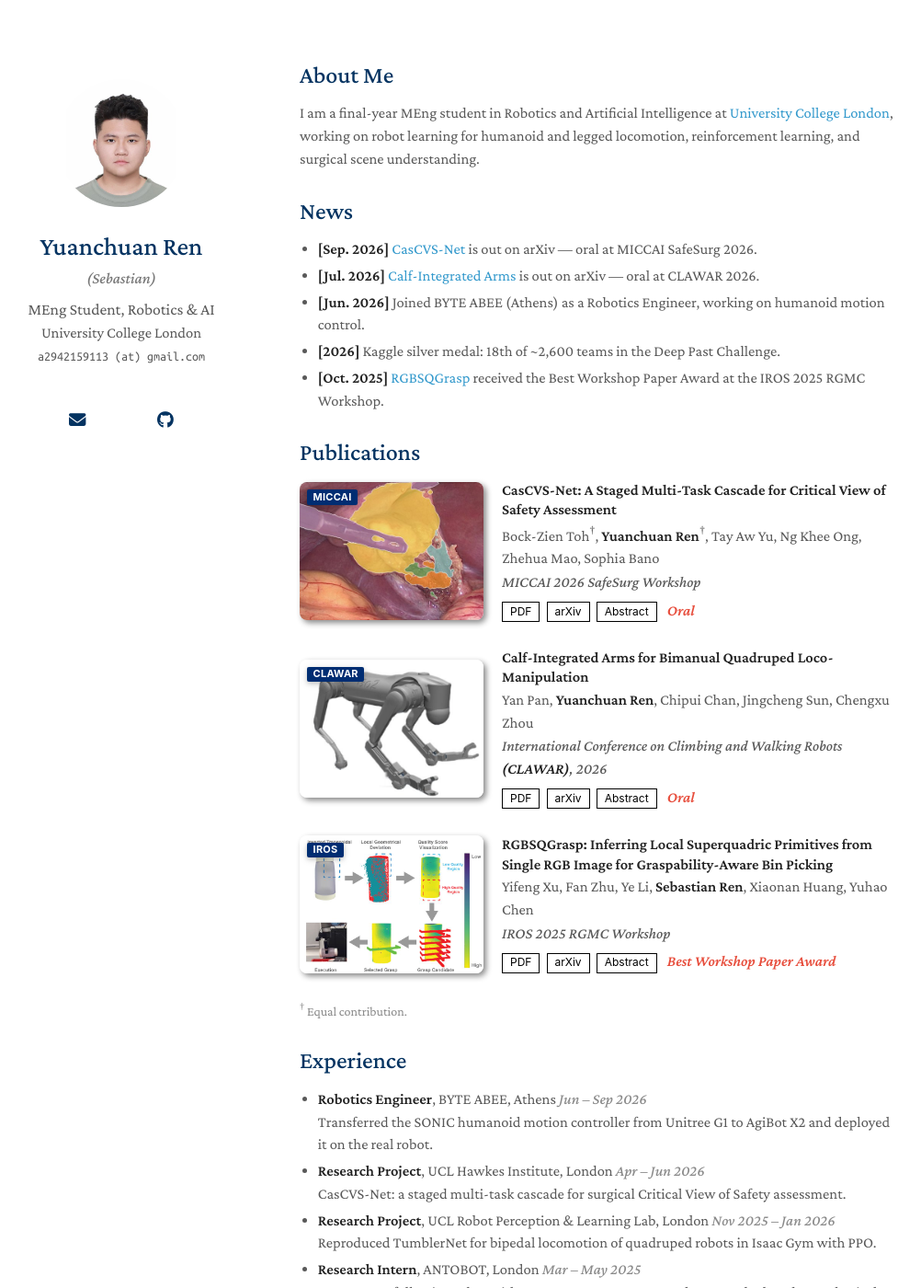
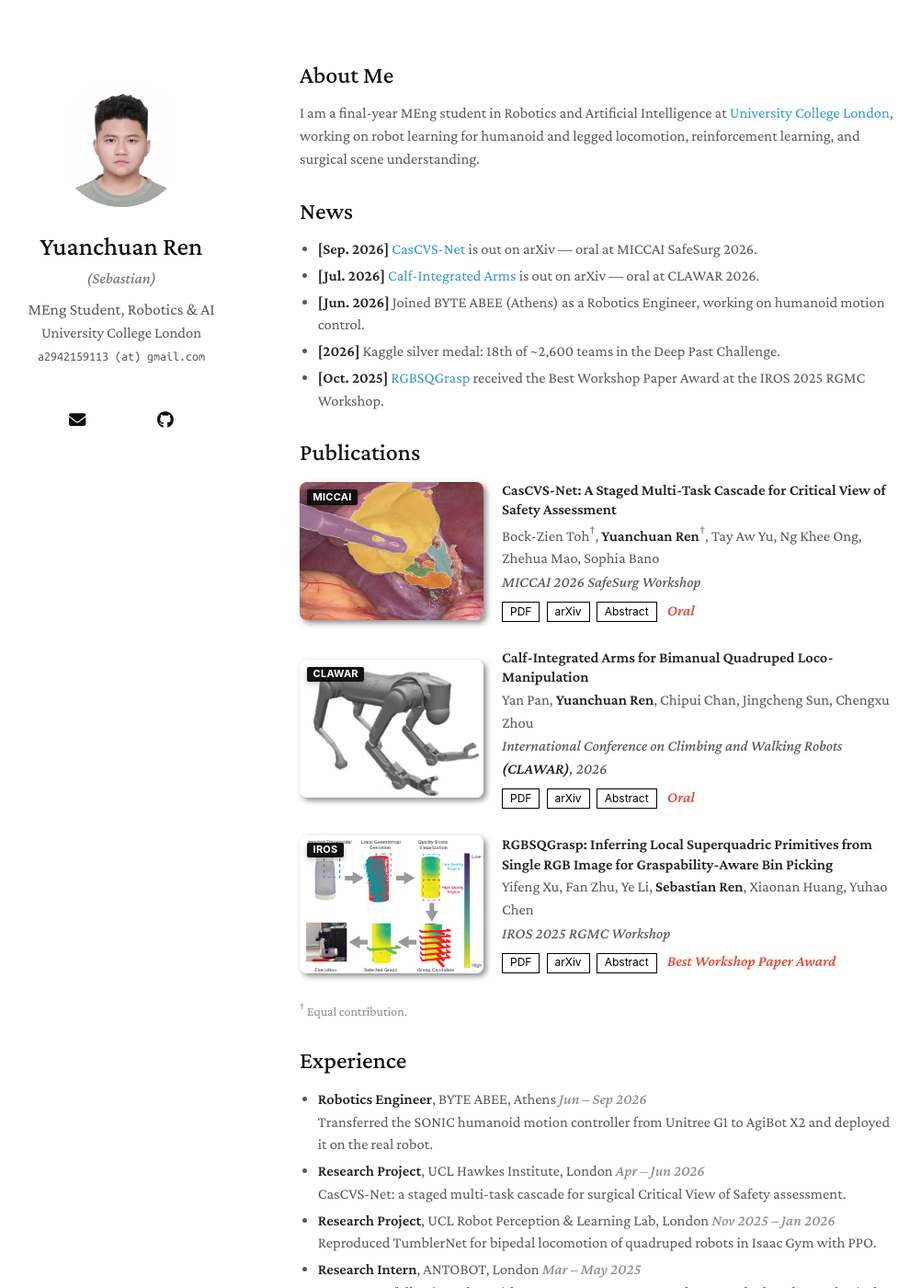
Before and after one commit to TaiE64/TaiE64.github.io, a Jekyll site: the page built from _pages/about.md, in a window 1280 px wide and 1400 px high. Shown: the whole window at 92% size, without its empty margins (144-1146 px from the left). Built offline with Jekyll 4.4.1, drawn with Linux system fonts in a browser that asks for light colours; a style sheet for code colours, icons or effects is not loaded.

Commit message:
Home: black headings, name, icons and badges instead of navy
Co-Authored-By: Claude Opus 5.5 <noreply@anthropic.com>

```diff
--- a/assets/css/home.css
+++ b/assets/css/home.css
@@ -11,7 +11,7 @@ body {
   -webkit-font-smoothing: antialiased;
 }
 
-h1, h2, h3, h4 { color: #043361; line-height: 1.1; }
+h1, h2, h3, h4 { color: #111111; line-height: 1.1; }
 h1 { font-size: 28px; font-weight: 500; margin: 0 0 6px; }
 h2 { font-size: 157%; font-weight: 500; margin: 2px 0 15px; }
 
@@ -47,7 +47,7 @@ email { font-size: 14px; font-family: "Ubuntu Mono", monospace; }
   display: inline-block;
   height: 2.4rem;
   width: 2.4rem;
-  color: #043361 !important;
+  color: #111111 !important;
   border-radius: 100%;
   text-align: center;
   font-size: 1.15rem;
@@ -93,7 +93,7 @@ section h2:first-child { margin-top: 2px; }
   font: 700 11px/1 -apple-system, "Segoe UI", Roboto, sans-serif;
   letter-spacing: 0.02em;
   color: #fff;
-  background-color: #002d72;
+  background-color: #111111;
   border-radius: 2px;
   box-shadow: 0 2px 5px rgba(0,0,0,0.16), 0 2px 10px rgba(0,0,0,0.12);
 }
@@ -112,7 +112,7 @@ section h2:first-child { margin-top: 2px; }
   padding: 0.1rem 0.5rem;
   margin-right: 4px;
 }
-.publications .links a.btn:hover { color: #002d72; border-color: #002d72; }
+.publications .links a.btn:hover { color: #111111; border-color: #111111; }
 .publications .notes { color: #e74d3c; font-style: italic; font-weight: 600; margin-left: 4px; }
 .publications .abstract {
   font-size: 0.92rem;
```
